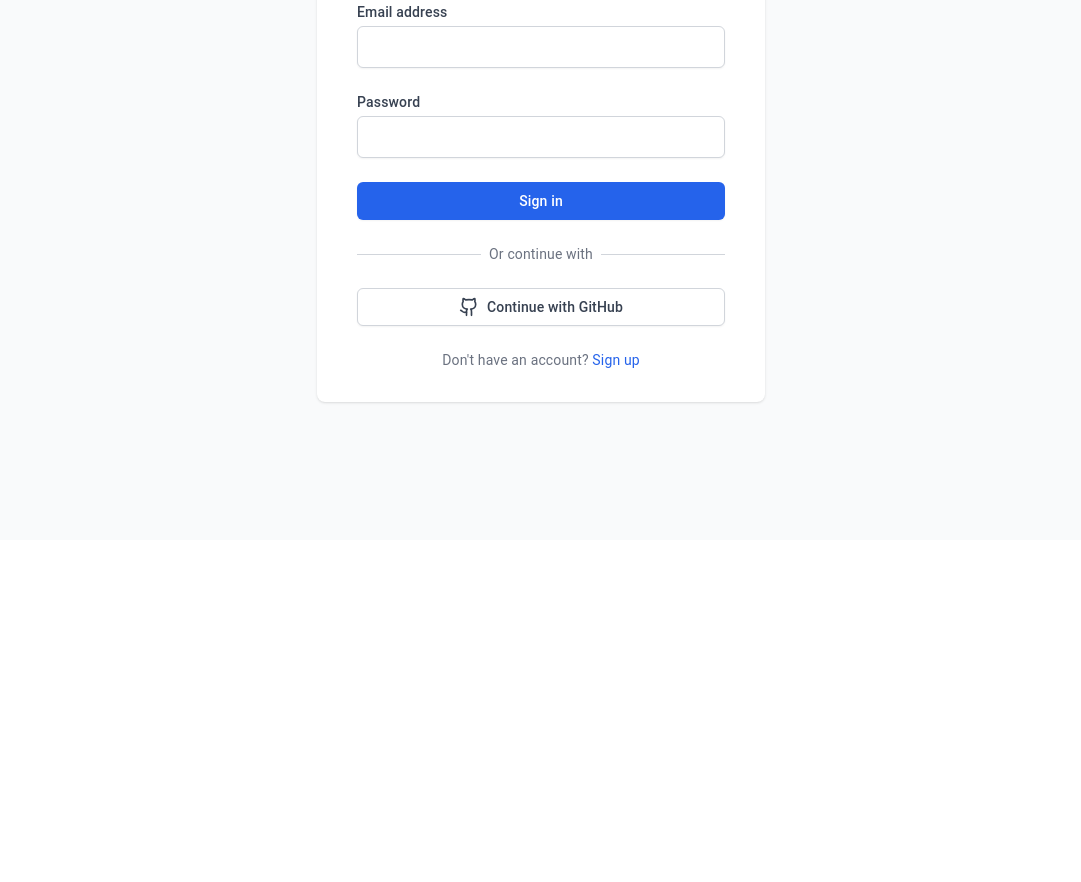
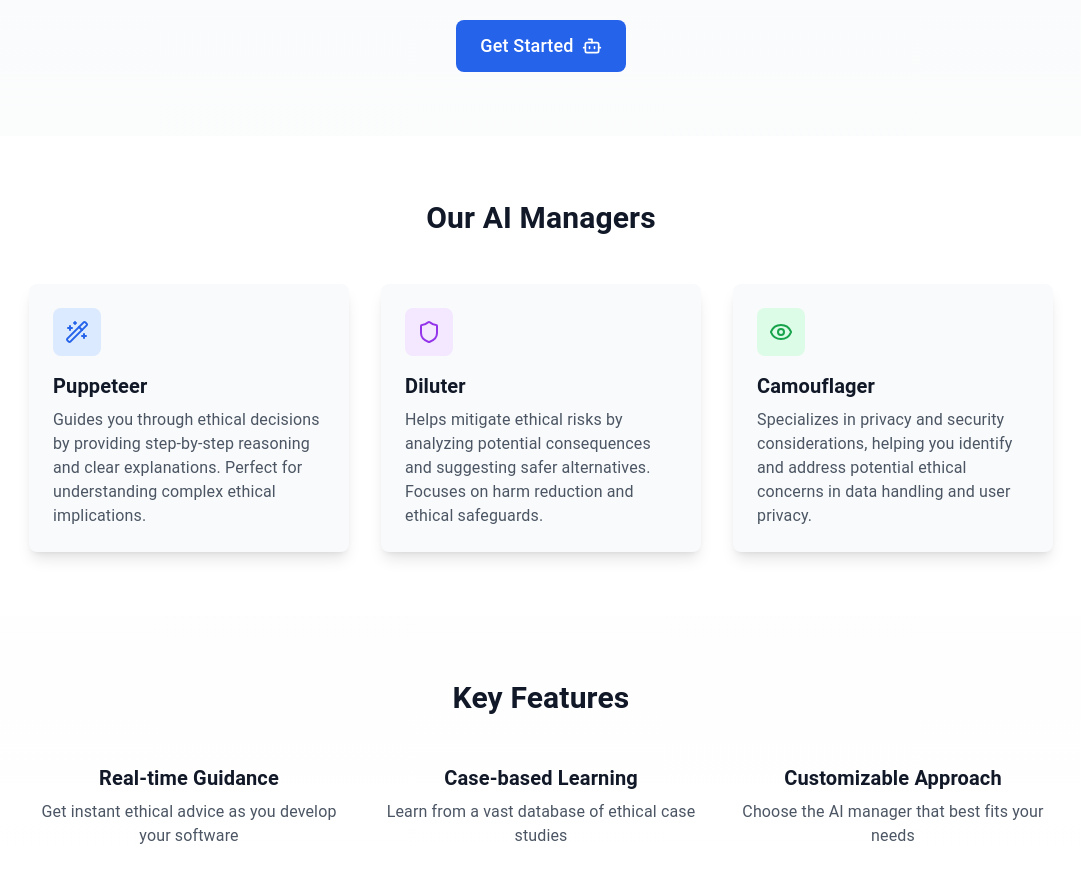
Before and after one commit to egemenmermer/EVA, a React (Vite) app in the folder frontend/: page / in a window 1280 px wide. Before the commit this address led to /login. Shown: the part 260-1142 px from the top of the page, without its empty margins (99-1180 px from the left). Before the commit the page ends 800 px from the top, so only its background shows below. Built offline with nearby package versions, Linux system fonts and the light colour scheme; no server answers.

Commit message:
Landing page, login, register implemented with google and github auth

```diff
--- a/frontend/src/App.tsx
+++ b/frontend/src/App.tsx
@@ -6,6 +6,8 @@ import CssBaseline from '@mui/material/CssBaseline';
 import { MainLayout } from '@/components/layout/MainLayout';
 import { LoginPage } from '@/pages/LoginPage';
 import { RegisterPage } from '@/pages/RegisterPage';
+import { LandingPage } from '@/pages/LandingPage';
+import { OAuthCallback } from '@/pages/OAuthCallback';
 import { useStore } from '@/store/useStore';
 
 // Create a client
@@ -33,14 +35,17 @@ export const App: React.FC = () => {
         <CssBaseline />
         <Router>
           <Routes>
+            <Route path="/" element={<LandingPage />} />
             <Route
-              path="/"
+              path="/dashboard"
               element={
                 user ? <MainLayout /> : <Navigate to="/login" replace />
               }
             />
             <Route path="/login" element={<LoginPage />} />
             <Route path="/register" element={<RegisterPage />} />
+            <Route path="/auth/google/callback" element={<OAuthCallback />} />
+            <Route path="/auth/github/callback" element={<OAuthCallback />} />
           </Routes>
         </Router>
       </ThemeProvider>
--- a/frontend/src/index.css
+++ b/frontend/src/index.css
@@ -6,18 +6,46 @@
   :root {
     --background: 0 0% 100%;
     --foreground: 222.2 47.4% 11.2%;
+    --card: 0 0% 100%;
+    --card-foreground: 222.2 47.4% 11.2%;
+    --popover: 0 0% 100%;
+    --popover-foreground: 222.2 47.4% 11.2%;
+    --primary: 221.2 83.2% 53.3%;
+    --primary-foreground: 210 40% 98%;
+    --secondary: 210 40% 96.1%;
+    --secondary-foreground: 222.2 47.4% 11.2%;
+    --muted: 210 40% 96.1%;
+    --muted-foreground: 215.4 16.3% 46.9%;
+    --accent: 210 40% 96.1%;
+    --accent-foreground: 222.2 47.4% 11.2%;
+    --destructive: 0 84.2% 60.2%;
+    --destructive-foreground: 210 40% 98%;
     --border: 214.3 31.8% 91.4%;
     --input: 214.3 31.8% 91.4%;
-    --ring: 215 20.2% 65.1%;
+    --ring: 221.2 83.2% 53.3%;
     --radius: 0.5rem;
   }
 
   .dark {
-    --background: 224 71% 4%;
-    --foreground: 213 31% 91%;
-    --border: 216 34% 17%;
-    --input: 216 34% 17%;
-    --ring: 216 34% 17%;
+    --background: 222.2 84% 4.9%;
+    --foreground: 210 40% 98%;
+    --card: 222.2 84% 4.9%;
+    --card-foreground: 210 40% 98%;
+    --popover: 222.2 84% 4.9%;
+    --popover-foreground: 210 40% 98%;
+    --primary: 217.2 91.2% 59.8%;
+    --primary-foreground: 222.2 47.4% 11.2%;
+    --secondary: 217.2 32.6% 17.5%;
+    --secondary-foreground: 210 40% 98%;
+    --muted: 217.2 32.6% 17.5%;
+    --muted-foreground: 215 20.2% 65.1%;
+    --accent: 217.2 32.6% 17.5%;
+    --accent-foreground: 210 40% 98%;
+    --destructive: 0 62.8% 30.6%;
+    --destructive-foreground: 210 40% 98%;
+    --border: 217.2 32.6% 17.5%;
+    --input: 217.2 32.6% 17.5%;
+    --ring: 224.3 76.3% 48%;
   }
 }
 
--- /dev/null
+++ b/frontend/src/pages/LandingPage.tsx
@@ -0,0 +1,116 @@
+import React from 'react';
+import { Link } from 'react-router-dom';
+import { Bot, Shield, Eye, Wand2 } from 'lucide-react';
+
+export const LandingPage: React.FC = () => {
+  return (
+    <div className="min-h-screen bg-gradient-to-b from-gray-50 to-white dark:from-gray-900 dark:to-gray-800">
+      {/* Hero Section */}
+      <div className="container mx-auto px-4 pt-20 pb-16">
+        <div className="text-center">
+          <h1 className="text-4xl md:text-6xl font-bold text-gray-900 dark:text-white mb-6">
+            Ethical AI Decision Assistant
+          </h1>
+          <p className="text-xl text-gray-600 dark:text-gray-300 mb-8 max-w-2xl mx-auto">
+            Your intelligent companion for making ethical decisions in software development.
+            Get personalized guidance through complex ethical challenges.
+          </p>
+          <Link
+            to="/login"
+            className="inline-flex items-center px-6 py-3 text-lg font-medium text-white bg-blue-600 rounded-lg hover:bg-blue-700 focus:outline-none focus:ring-2 focus:ring-offset-2 focus:ring-blue-500 transition-colors duration-200"
+          >
+            Get Started
+            <Bot className="ml-2 h-5 w-5" />
+          </Link>
+        </div>
+      </div>
+
+      {/* Manager Types Section */}
+      <div className="bg-white dark:bg-gray-800 py-16">
+        <div className="container mx-auto px-4">
+          <h2 className="text-3xl font-bold text-center text-gray-900 dark:text-white mb-12">
+            Our AI Managers
+          </h2>
+          <div className="grid md:grid-cols-3 gap-8 max-w-5xl mx-auto">
+            {/* Puppeteer */}
+            <div className="bg-gray-50 dark:bg-gray-700 rounded-lg p-6 shadow-lg">
+              <div className="h-12 w-12 bg-blue-100 dark:bg-blue-900 rounded-lg flex items-center justify-center mb-4">
+                <Wand2 className="h-6 w-6 text-blue-600 dark:text-blue-300" />
+              </div>
+              <h3 className="text-xl font-semibold text-gray-900 dark:text-white mb-2">
+                Puppeteer
+              </h3>
+              <p className="text-gray-600 dark:text-gray-300">
+                Guides you through ethical decisions by providing step-by-step reasoning and
+                clear explanations. Perfect for understanding complex ethical implications.
+              </p>
+            </div>
+
+            {/* Diluter */}
+            <div className="bg-gray-50 dark:bg-gray-700 rounded-lg p-6 shadow-lg">
+              <div className="h-12 w-12 bg-purple-100 dark:bg-purple-900 rounded-lg flex items-center justify-center mb-4">
+                <Shield className="h-6 w-6 text-purple-600 dark:text-purple-300" />
+              </div>
+              <h3 className="text-xl font-semibold text-gray-900 dark:text-white mb-2">
+                Diluter
+              </h3>
+              <p className="text-gray-600 dark:text-gray-300">
+                Helps mitigate ethical risks by analyzing potential consequences and suggesting
+                safer alternatives. Focuses on harm reduction and ethical safeguards.
+              </p>
+            </div>
+
+            {/* Camouflager */}
+            <div className="bg-gray-50 dark:bg-gray-700 rounded-lg p-6 shadow-lg">
+              <div className="h-12 w-12 bg-green-100 dark:bg-green-900 rounded-lg flex items-center justify-center mb-4">
+                <Eye className="h-6 w-6 text-green-600 dark:text-green-300" />
+              </div>
+              <h3 className="text-xl font-semibold text-gray-900 dark:text-white mb-2">
+                Camouflager
+              </h3>
+              <p className="text-gray-600 dark:text-gray-300">
+                Specializes in privacy and security considerations, helping you identify and
+                address potential ethical concerns in data handling and user privacy.
+              </p>
+            </div>
+          </div>
+        </div>
+      </div>
+
+      {/* Features Section */}
+      <div className="py-16">
+        <div className="container mx-auto px-4">
+          <h2 className="text-3xl font-bold text-center text-gray-900 dark:text-white mb-12">
+            Key Features
+          </h2>
+          <div className="grid md:grid-cols-2 lg:grid-cols-3 gap-8 max-w-5xl mx-auto">
+            <div className="text-center">
+              <h3 className="text-xl font-semibold text-gray-900 dark:text-white mb-2">
+                Real-time Guidance
+              </h3>
+              <p className="text-gray-600 dark:text-gray-300">
+                Get instant ethical advice as you develop your software
+              </p>
+            </div>
+            <div className="text-center">
+              <h3 className="text-xl font-semibold text-gray-900 dark:text-white mb-2">
+                Case-based Learning
+              </h3>
+              <p className="text-gray-600 dark:text-gray-300">
+                Learn from a vast database of ethical case studies
+              </p>
+            </div>
+            <div className="text-center">
+              <h3 className="text-xl font-semibold text-gray-900 dark:text-white mb-2">
+                Customizable Approach
+              </h3>
+              <p className="text-gray-600 dark:text-gray-300">
+                Choose the AI manager that best fits your needs
+              </p>
+            </div>
+          </div>
+        </div>
+      </div>
+    </div>
+  );
+};
--- a/frontend/src/pages/LoginPage.tsx
+++ b/frontend/src/pages/LoginPage.tsx
@@ -1,17 +1,20 @@
 import React, { useState } from 'react';
-import { Link, useNavigate } from 'react-router-dom';
+import { Link } from 'react-router-dom';
 import { useAuth } from '@/hooks/useAuth';
-import { Github } from 'lucide-react';
+import { Github, Chrome } from 'lucide-react';
 
 export const LoginPage: React.FC = () => {
   const [email, setEmail] = useState('');
   const [password, setPassword] = useState('');
-  const { login, isLoading, error } = useAuth();
-  const navigate = useNavigate();
+  const { login, loginWithGoogle, isLoading, error } = useAuth();
 
   const handleSubmit = async (e: React.FormEvent) => {
     e.preventDefault();
     await login({ email, password });
+  };
+
+  const handleGoogleLogin = () => {
+    loginWithGoogle();
   };
 
   return (
@@ -99,7 +102,18 @@ export const LoginPage: React.FC = () => {
               </div>
             </div>
 
-            <div className="mt-6 grid grid-cols-1 gap-3">
+            <div className="mt-6 grid grid-cols-2 gap-3">
+              <button
+                type="button"
+                onClick={handleGoogleLogin}
+                className="w-full inline-flex justify-center py-2 px-4 border border-gray-300 dark:border-gray-600
+                         rounded-md shadow-sm bg-white dark:bg-gray-700 text-sm font-medium text-gray-700 dark:text-gray-200
+                         hover:bg-gray-50 dark:hover:bg-gray-600"
+              >
+                <Chrome className="h-5 w-5 text-gray-700 dark:text-gray-200" />
+                <span className="ml-2">Google</span>
+              </button>
+
               <button
                 type="button"
                 className="w-full inline-flex justify-center py-2 px-4 border border-gray-300 dark:border-gray-600
@@ -107,7 +121,7 @@ export const LoginPage: React.FC = () => {
                          hover:bg-gray-50 dark:hover:bg-gray-600"
               >
                 <Github className="h-5 w-5 text-gray-700 dark:text-gray-200" />
-                <span className="ml-2">Continue with GitHub</span>
+                <span className="ml-2">GitHub</span>
               </button>
             </div>
           </div>
--- /dev/null
+++ b/frontend/src/pages/OAuthCallback.tsx
@@ -0,0 +1,43 @@
+import React, { useEffect } from 'react';
+import { useNavigate, useSearchParams } from 'react-router-dom';
+import { useStore } from '@/store/useStore';
+import { authApi } from '@/services/api';
+import { Loader2 } from 'lucide-react';
+
+export const OAuthCallback: React.FC = () => {
+  const navigate = useNavigate();
+  const [searchParams] = useSearchParams();
+  const { setUser } = useStore();
+
+  useEffect(() => {
+    const handleCallback = async () => {
+      try {
+        const code = searchParams.get('code');
+        const provider = window.location.pathname.includes('google') ? 'google' : 'github';
+
+        if (!code) {
+          throw new Error('No authorization code found');
+        }
+
+        const response = await authApi.oauth2Callback(provider, code);
+        localStorage.setItem('token', response.token);
+        setUser(response.user);
+        navigate('/dashboard');
+      } catch (error) {
+        console.error('OAuth callback error:', error);
+        navigate('/login');
+      }
+    };
+
+    handleCallback();
+  }, [navigate, searchParams, setUser]);
+
+  return (
+    <div className="min-h-screen bg-gray-50 dark:bg-gray-900 flex items-center justify-center">
+      <div className="text-center">
+        <Loader2 className="h-8 w-8 animate-spin text-blue-500 mx-auto mb-4" />
+        <p className="text-gray-600 dark:text-gray-300">Completing sign in...</p>
+      </div>
+    </div>
+  );
+};
--- a/frontend/src/pages/RegisterPage.tsx
+++ b/frontend/src/pages/RegisterPage.tsx
@@ -1,7 +1,7 @@
 import React, { useState } from 'react';
 import { Link } from 'react-router-dom';
 import { useAuth } from '@/hooks/useAuth';
-import { Github } from 'lucide-react';
+import { Github, Chrome } from 'lucide-react';
 
 export const RegisterPage: React.FC = () => {
   const [email, setEmail] = useState('');
@@ -11,7 +11,19 @@ export const RegisterPage: React.FC = () => {
 
   const handleSubmit = async (e: React.FormEvent) => {
     e.preventDefault();
-    await register({ email, password, fullName });
+    try {
+      await register({ email, password, fullName });
+    } catch (err) {
+      console.error('Registration error:', err);
+    }
+  };
+
+  const getErrorMessage = (error: unknown) => {
+    if (error instanceof Error) return error.message;
+    if (typeof error === 'string') return error;
+    if (error && typeof error === 'object' && 'message' in error)
+      return String((error as { message: string }).message);
+    return 'An error occurred during registration. Please try again.';
   };
 
   return (
@@ -90,7 +102,7 @@ export const RegisterPage: React.FC = () => {
 
             {error && (
               <div className="text-red-500 text-sm">
-                {error instanceof Error ? error.message : 'An error occurred'}
+                {getErrorMessage(error)}
               </div>
             )}
 
@@ -120,7 +132,17 @@ export const RegisterPage: React.FC = () => {
               </div>
             </div>
 
-            <div className="mt-6 grid grid-cols-1 gap-3">
+            <div className="mt-6 grid grid-cols-2 gap-3">
+              <button
+                type="button"
+                className="w-full inline-flex justify-center py-2 px-4 border border-gray-300 dark:border-gray-600
+                         rounded-md shadow-sm bg-white dark:bg-gray-700 text-sm font-medium text-gray-700 dark:text-gray-200
+                         hover:bg-gray-50 dark:hover:bg-gray-600"
+              >
+                <Chrome className="h-5 w-5 text-gray-700 dark:text-gray-200" />
+                <span className="ml-2">Google</span>
+              </button>
+
               <button
                 type="button"
                 className="w-full inline-flex justify-center py-2 px-4 border border-gray-300 dark:border-gray-600
@@ -128,7 +150,7 @@ export const RegisterPage: React.FC = () => {
                          hover:bg-gray-50 dark:hover:bg-gray-600"
               >
                 <Github className="h-5 w-5 text-gray-700 dark:text-gray-200" />
-                <span className="ml-2">Continue with GitHub</span>
+                <span className="ml-2">GitHub</span>
               </button>
             </div>
           </div>
```
